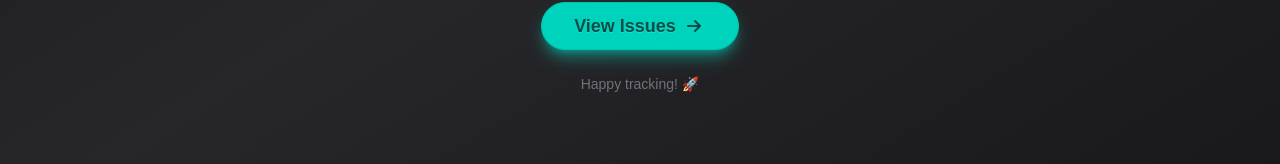
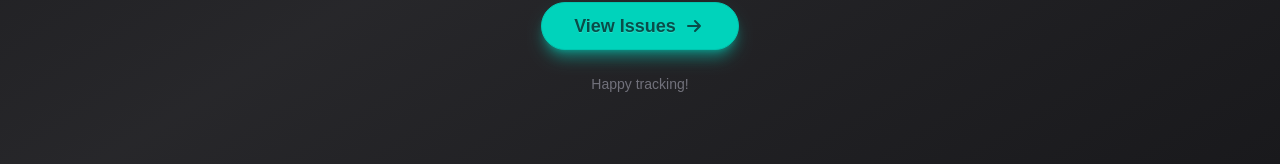
Before and after one commit to Abdelrahman-bit/issue-tracker, a Next.js app: page / in a window 1280 px wide. Shown: the part 648-812 px from the top of the page. Built offline with nearby package versions, Linux system fonts and the light colour scheme; no server answers.

Commit message:
modify the home page

```diff
--- a/app/page.tsx
+++ b/app/page.tsx
@@ -61,7 +61,7 @@ export default function Home() {
 								</svg>
 							</a>
 						</div>
-						<p className='text-sm text-zinc-500'>Happy tracking! 🚀</p>
+						<p className='text-sm text-zinc-500'>Happy tracking! </p>
 					</div>
 				</div>
 			</div>
```
